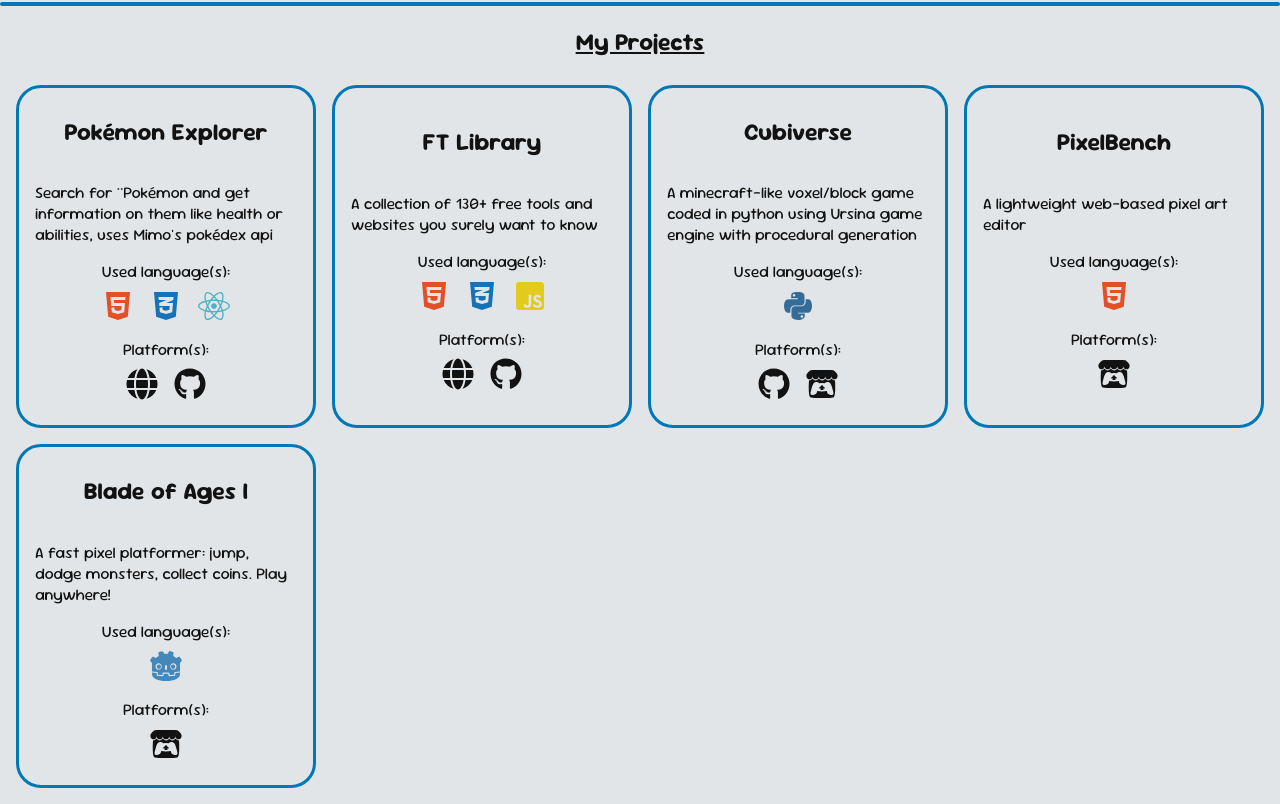
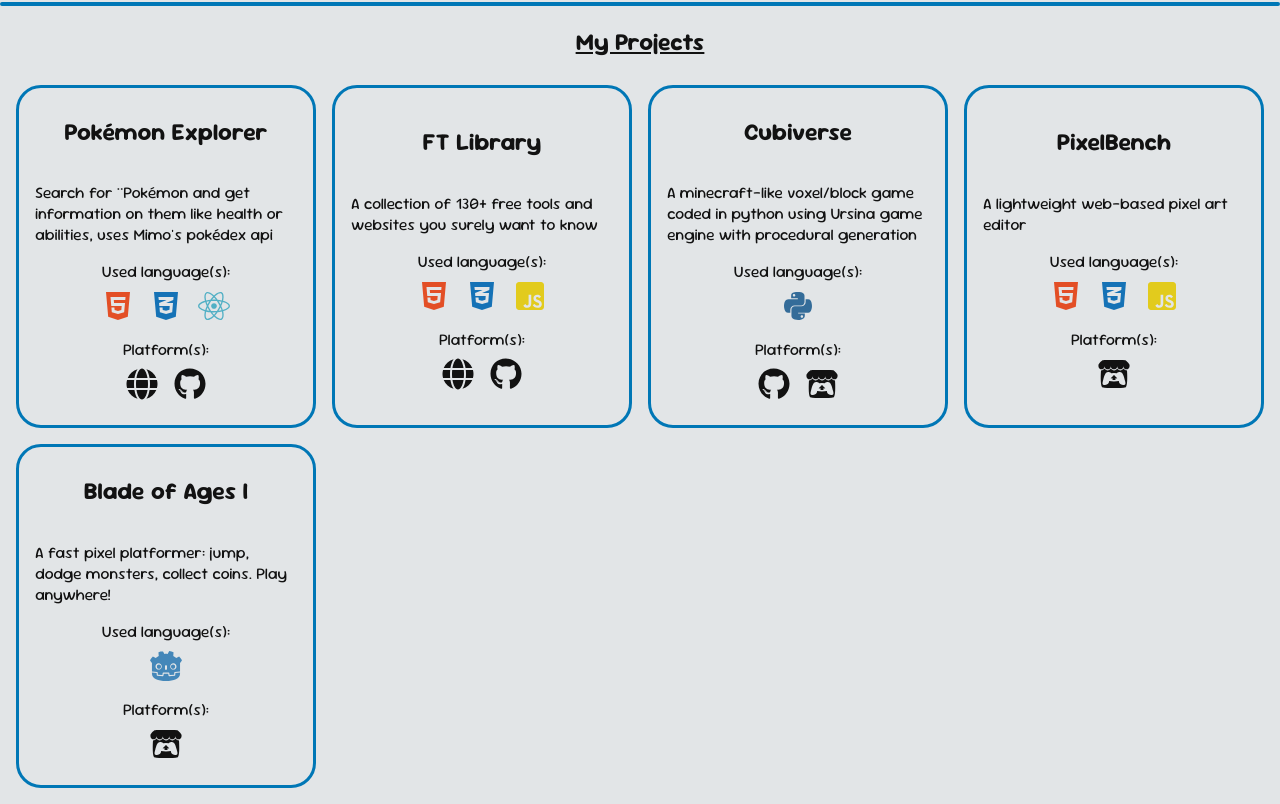
Before and after one commit to bl4nkspace/bl4nkspace.github.io, a React (Vite) app: page / in a window 1280 px wide. Shown: the part 4332-5136 px from the top of the page. Built offline with nearby package versions, Linux system fonts and the light colour scheme.

Commit message:
New structure for projects' links

```diff
--- a/src/components/Projects.css
+++ b/src/components/Projects.css
@@ -16,28 +16,22 @@
     padding: 8px 16px;
 }
 
-.projectLink {
-    color: var(--accent-color);
-    text-decoration: none;
-    font-size: 125%;
-}
-
-.projectLanguagesContainer, .projectPlatformsContainer {
+.projectLanguagesContainer, .projectLinksContainer {
     display: flex;
     flex-flow: row wrap;
 }
 
-.projectLanguages, .projectPlatforms {
+.projectLanguages, .projectLink {
     margin: 8px;
     font-size: 200%;
     color: var(--text-color);
 }
 
-.projectPlatforms {
+.projectLink {
     text-decoration: none;
     transition: all 0.3s;
 }
 
-.projectPlatforms:hover {
+.projectLink:hover {
     transform: scale(1.5);
 }
--- a/src/components/Projects.jsx
+++ b/src/components/Projects.jsx
@@ -18,7 +18,7 @@ const iconsMap = {
 };
 
 //Single project function
-const Project = ({ name, description, site, languages, platforms }) => {
+const Project = ({ name, description, languages, links }) => {
     return (
         <div className='projectCard'>
             <h2>{name}</h2>
@@ -32,10 +32,16 @@ const Project = ({ name, description, site, languages, platforms }) => {
             ))}
             </div>
             <span>Platform(s):</span>
-            <div className='projectPlatformsContainer'>
-            {platforms.map((platform, index) => (
-                <a rel="noopener" className='projectPlatforms' href={site[index]} target='_blank'>
-                    {iconsMap[platform] || platform}
+            <div className='projectLinksContainer'>
+            {links.map((link, index) => (
+                <a
+                    key={index}
+                    rel="noopener"
+                    className='projectLink'
+                    href={link.url}
+                    target='_blank'
+                >
+                    {iconsMap[link.type] || link.type}
                 </a>
             ))}
             </div>
@@ -52,9 +58,8 @@ const Projects = () => {
                     key={index}
                     name={project.name}
                     description={project.description}
-                    site={project.site}
                     languages={project.languages}
-                    platforms={project.platforms}
+                    links={project.links}
                 />
             ))}
         </div>
--- a/src/data/projects.json
+++ b/src/data/projects.json
@@ -2,36 +2,44 @@
     {
         "name":"Pokémon Explorer",
         "description":"Search for ¨Pokémon and get information on them like health or abilities, uses Mimo's pokédex api",
-        "site":["https://bl4nkspace.github.io/pokemonexplorer", "https://github.com/bl4nkspace/pokemonexplorer"],
         "languages":["html", "css", "react"],
-        "platforms":["web", "github"]
+        "links": [
+            {"type":"web", "url":"https://bl4nkspace.github.io/pokemonexplorer"},
+            {"type":"github", "url":"https://github.com/bl4nkspace/pokemonexplorer"}
+        ]
     },
     {
         "name":"FT Library",
         "description":"A collection of 130+ free tools and websites you surely want to know",
-        "site":["https://bl4nkspace.github.io/toolslibrary/", "https://github.com/bl4nkspace/toolslibrary"],
         "languages":["html", "css", "js"],
-        "platforms":["web", "github"]
+        "links": [
+            {"type":"web", "url":"https://bl4nkspace.github.io/toolslibrary/"},
+            {"type":"github", "url":"https://github.com/bl4nkspace/toolslibrary"}
+        ]
     },
     {
         "name":"Cubiverse",
         "description":"A minecraft-like voxel/block game coded in python using Ursina game engine with procedural generation",
-        "site":["https://github.com/bl4nkspace/Cubiverse", "https://bl4nk-space.itch.io/cubiverse"],
         "languages":["python"],
-        "platforms":["github", "itch"]
+        "links": [
+            {"type":"github", "url":"https://github.com/bl4nkspace/Cubiverse"},
+            {"type":"itch", "url":"https://bl4nk-space.itch.io/cubiverse"}
+        ]
     },
     {
         "name":"PixelBench",
         "description":"A lightweight web-based pixel art editor",
-        "site":["https://bl4nk-space.itch.io/pixel-bench"],
-        "languages":["html"],
-        "platforms":["itch"]
+        "languages":["html", "css", "js"],
+        "links": [
+            {"type":"itch", "url":"https://bl4nk-space.itch.io/pixel-bench"}
+        ]
     },
     {
         "name":"Blade of Ages I",
         "description":"A fast pixel platformer: jump, dodge monsters, collect coins. Play anywhere!",
-        "site":["https://bl4nk-space.itch.io/blade-of-ages-i"],
         "languages":["godot"],
-        "platforms":["itch"]
+        "links": [
+            {"type":"itch", "url":"https://bl4nk-space.itch.io/blade-of-ages-i"}
+        ]
     }
 ]
```
